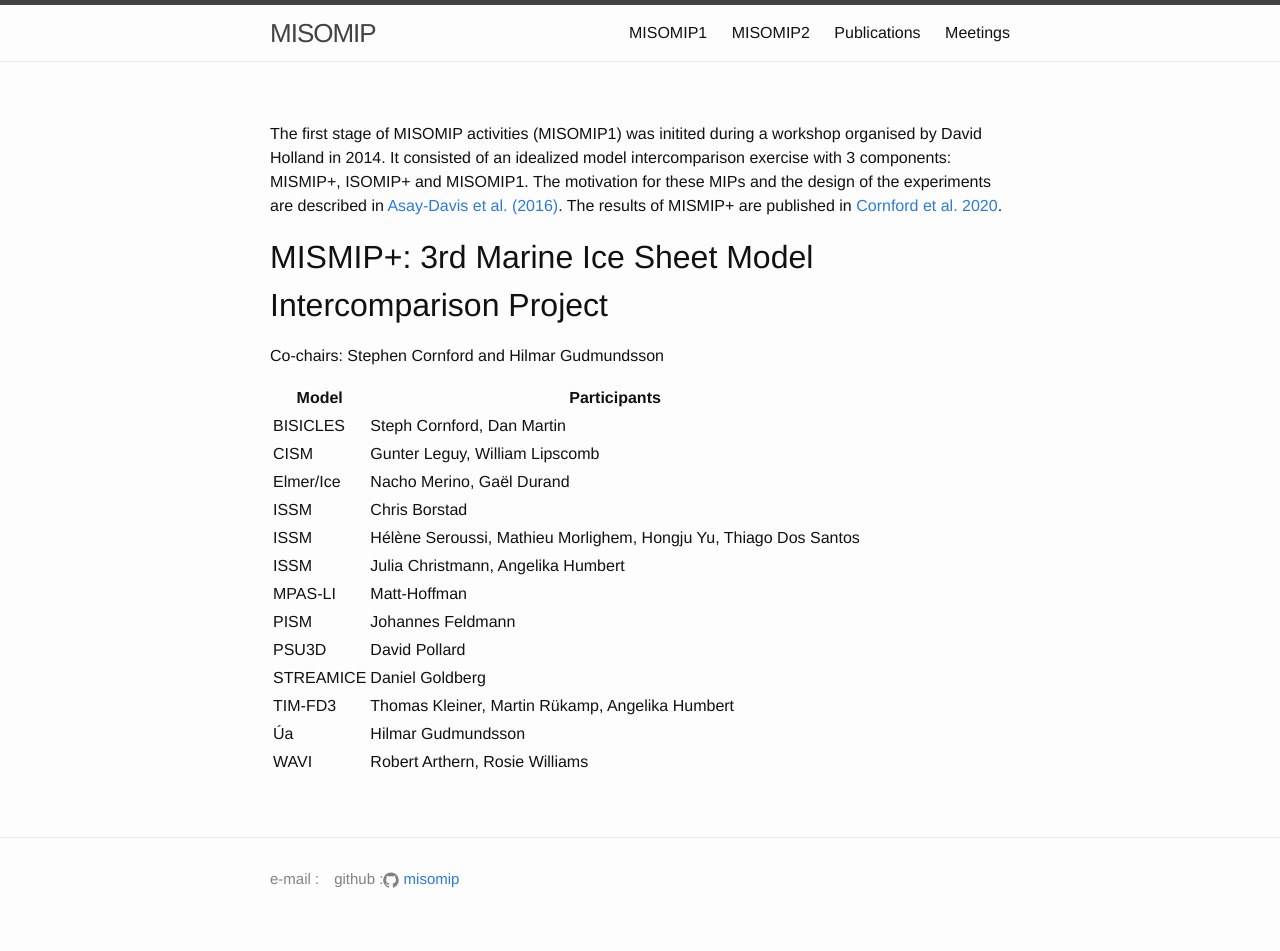
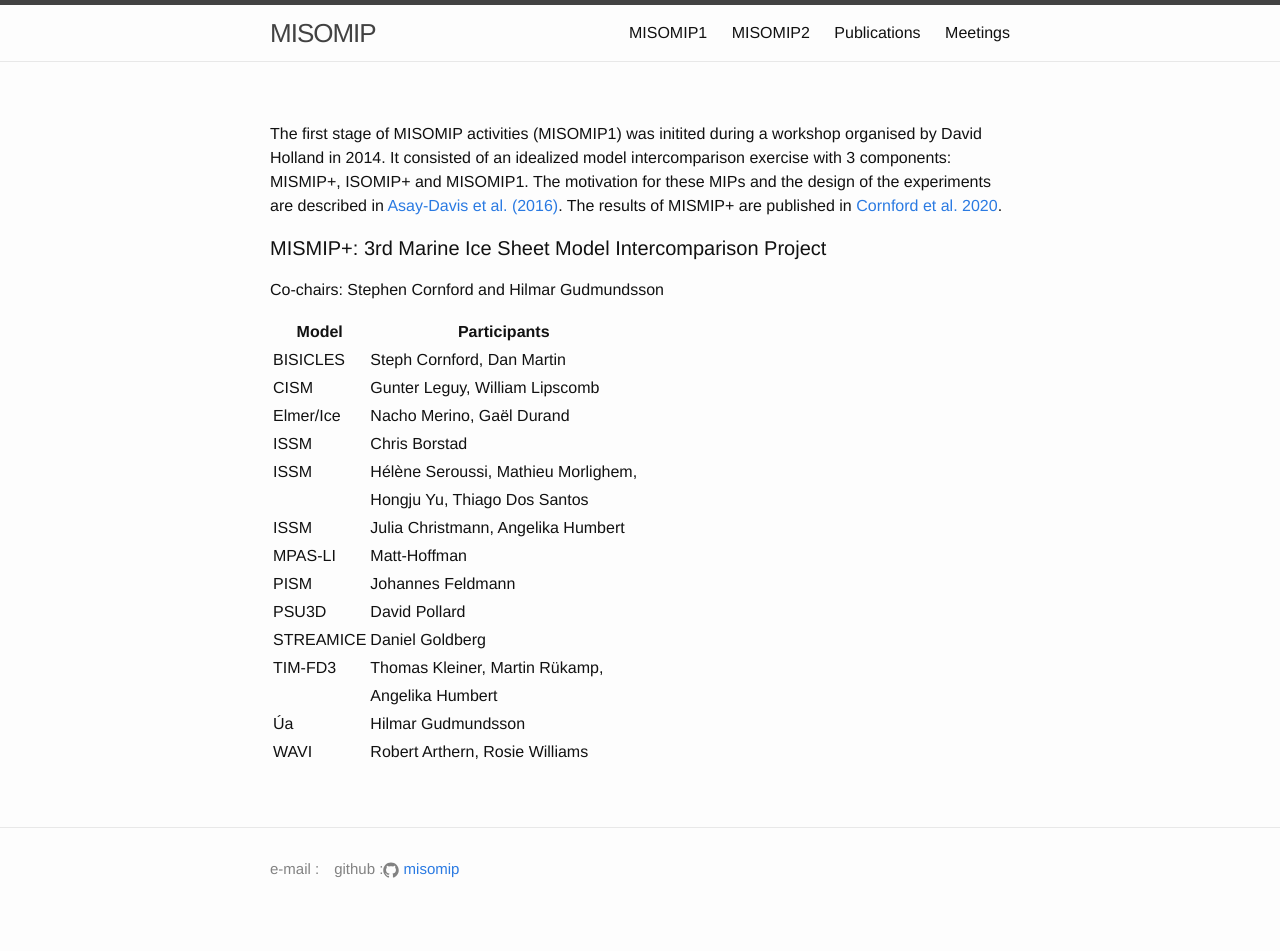
Before and after one commit to misomip/misomip.github.io, a Jekyll site: the page built from misomip1.md, in a window 1280 px wide. Built offline with Jekyll 4.4.1, drawn with Linux system fonts in a browser that asks for light colours; our own code applies the rules of GitHub Pages for plain Markdown files.

Commit message:
importing from CliC website

```diff
--- a/misomip1.md
+++ b/misomip1.md
@@ -1,6 +1,6 @@
 The first stage of MISOMIP activities (MISOMIP1) was initited during a workshop organised by David Holland in 2014. It consisted of an idealized model intercomparison exercise with 3 components: MISMIP+, ISOMIP+ and MISOMIP1. The motivation for these MIPs and the design of the experiments are described in [Asay-Davis et al. (2016)](http://www.geosci-model-dev-discuss.net/gmd-2015-228/). The results of MISMIP+ are published in [Cornford et al. 2020](https://doi.org/10.5194/tc-14-2283-2020).
 
-## MISMIP+: 3rd Marine Ice Sheet Model Intercomparison Project
+#### MISMIP+: 3rd Marine Ice Sheet Model Intercomparison Project
 
 Co-chairs: Stephen Cornford and Hilmar Gudmundsson
 
@@ -11,12 +11,14 @@ Co-chairs: Stephen Cornford and Hilmar Gudmundsson
 | CISM        | Gunter Leguy, William Lipscomb |
 | Elmer/Ice   | Nacho Merino, Gaël Durand |
 | ISSM        | Chris Borstad |
-| ISSM	      | Hélène Seroussi, Mathieu Morlighem, Hongju Yu, Thiago Dos Santos |
+| ISSM	      | Hélène Seroussi, Mathieu Morlighem, |
+|             | Hongju Yu, Thiago Dos Santos |
 | ISSM	      | Julia Christmann, Angelika Humbert |
 | MPAS-LI     | Matt-Hoffman |
 | PISM	      | Johannes Feldmann |
 | PSU3D	      | David Pollard |
 | STREAMICE   | Daniel Goldberg |
-| TIM-FD3     | Thomas Kleiner, Martin Rükamp, Angelika Humbert |
+| TIM-FD3     | Thomas Kleiner, Martin Rükamp, |
+|             | Angelika Humbert |
 | Úa          | Hilmar Gudmundsson |
 | WAVI        | Robert Arthern, Rosie Williams |
```
